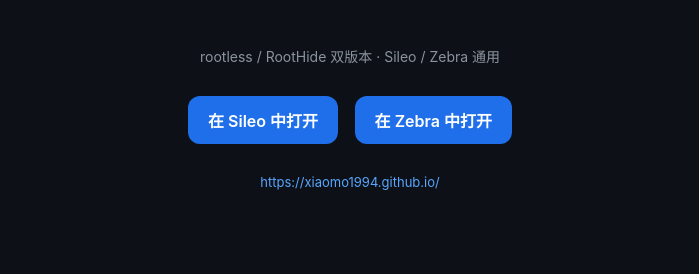
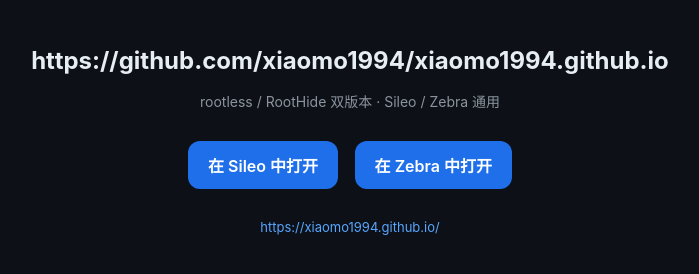
Before and after one commit to xiaomo1994/xiaomo1994.github.io, a plain HTML site: page index.html in a window 1280 px wide. Shown: the whole page, without its empty margins (290-989 px from the left). Drawn offline with Linux system fonts and the light colour scheme.

Commit message:
init index.html

```diff
--- a/index.html
+++ b/index.html
@@ -1,12 +1,12 @@
 <!DOCTYPE html><html lang="zh-CN"><head><meta charset="utf-8">
-<meta name="viewport" content="width=device-width,initial-scale=1"><title></title>
+<meta name="viewport" content="width=device-width,initial-scale=1"><title>https://github.com/xiaomo1994/xiaomo1994.github.io</title>
 <style>body{font-family:-apple-system,BlinkMacSystemFont,sans-serif;background:#0d1117;color:#e6edf3;margin:0;padding:30px 16px;text-align:center}
 h1{font-size:24px}.sub{color:#8b949e;font-size:14px;margin:8px 0 24px}
 .btn{display:inline-block;padding:12px 20px;margin:6px;border-radius:12px;background:#1f6feb;color:#fff;text-decoration:none;font-weight:600}
 .url{color:#58a6ff;font-size:13px;margin-top:24px;word-break:break-all}
   /* ===== Sileo 精选横幅 ===== */
 </style></head>
-<body><h1></h1><div class="sub">rootless / RootHide 双版本 · Sileo / Zebra 通用</div>
+<body><h1>https://github.com/xiaomo1994/xiaomo1994.github.io</h1><div class="sub">rootless / RootHide 双版本 · Sileo / Zebra 通用</div>
 <a class="btn" href="sileo://source/https://xiaomo1994.github.io/">在 Sileo 中打开</a>
 <a class="btn" href="zbra://sources/add/https://xiaomo1994.github.io/">在 Zebra 中打开</a>
 <div class="url">https://xiaomo1994.github.io/</div></body></html>
```
